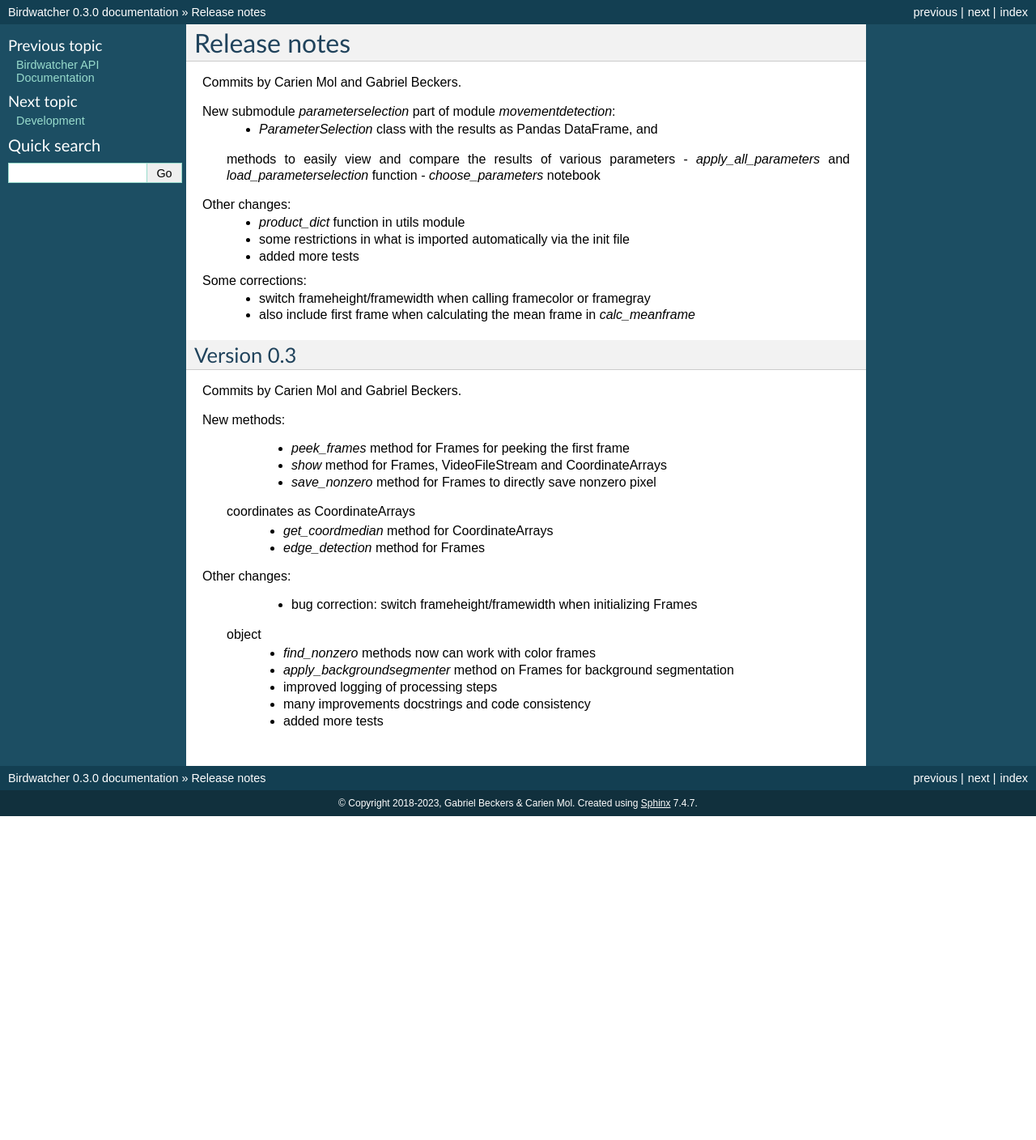
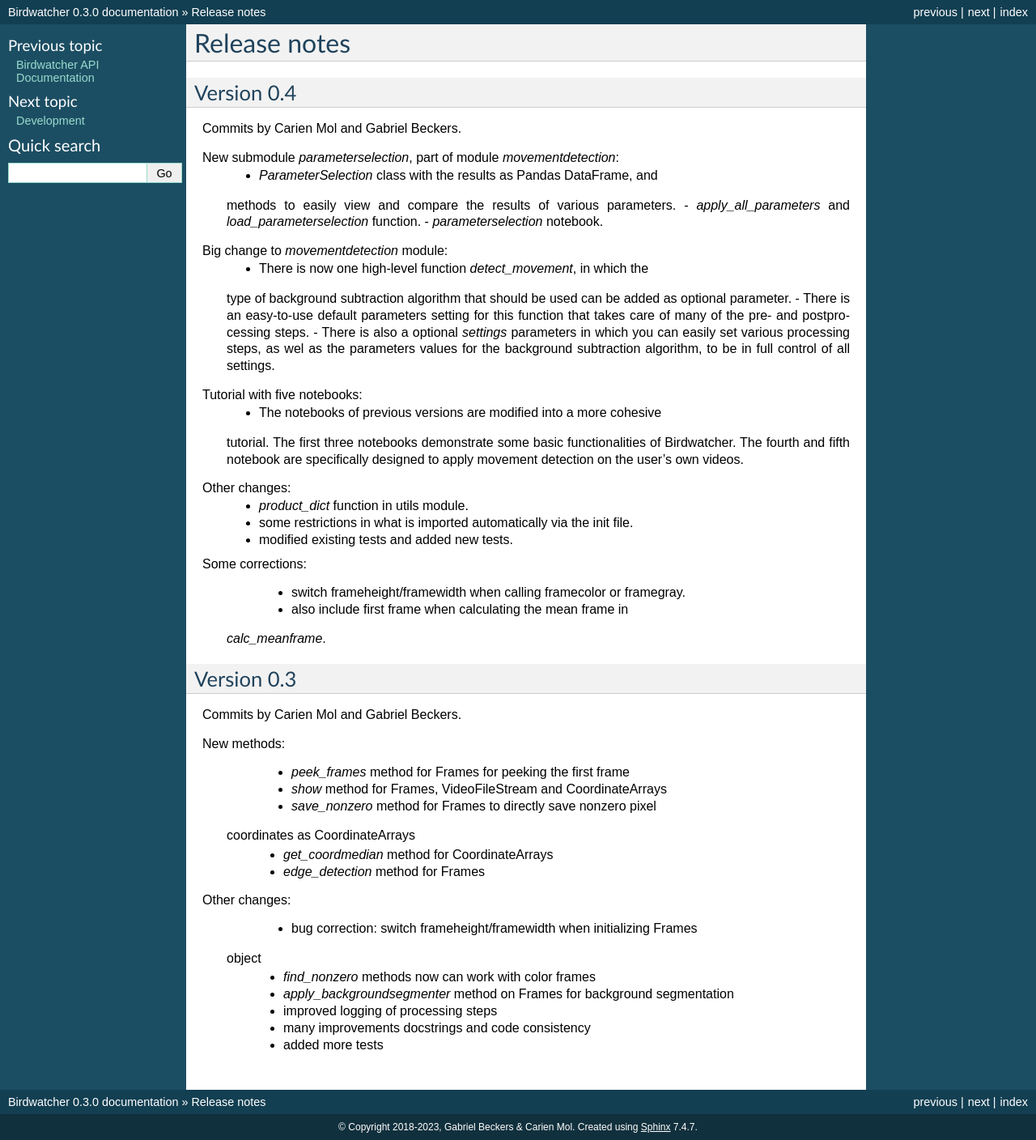
Before and after one commit to gbeckers/Birdwatcher, a Sphinx documentation site: the page built from docs/releasenotes.rst, in a window 1280 px wide. Shown: the whole page at 81% size. Built offline with Sphinx 7.4.7, drawn with Linux system fonts in a browser that asks for light colours; before the commit the page ends 1008 px from its top, so only the background shows below that.

Commit message:
update releasenotes

```diff
--- a/docs/releasenotes.rst
+++ b/docs/releasenotes.rst
@@ -1,22 +1,42 @@
 Release notes
 =============
 
+Version 0.4
+-----------
+
 Commits by Carien Mol and Gabriel Beckers.
 
-New submodule `parameterselection` part of module `movementdetection`:
+New submodule `parameterselection`, part of module `movementdetection`:
     - `ParameterSelection` class with the results as Pandas DataFrame, and
-    methods to easily view and compare the results of various parameters
-    - `apply_all_parameters` and `load_parameterselection` function
-    - `choose_parameters` notebook
+    methods to easily view and compare the results of various parameters.
+    - `apply_all_parameters` and `load_parameterselection` function.
+    - `parameterselection` notebook.
+
+Big change to `movementdetection` module:
+    - There is now one high-level function `detect_movement`, in which the
+    type of background subtraction algorithm that should be used can be added
+    as optional parameter.
+    - There is an easy-to-use default parameters setting for this function
+    that takes care of many of the pre- and postprocessing steps.
+    - There is also a optional `settings` parameters in which you can easily
+    set various processing steps, as wel as the parameters values for the
+    background subtraction algorithm, to be in full control of all settings.
+
+Tutorial with five notebooks:
+    - The notebooks of previous versions are modified into a more cohesive
+    tutorial. The first three notebooks demonstrate some basic functionalities
+    of Birdwatcher. The fourth and fifth notebook are specifically designed to
+    apply movement detection on the user's own videos.
 
 Other changes:
-    - `product_dict` function in utils module
-    - some restrictions in what is imported automatically via the init file
-    - added more tests
+    - `product_dict` function in utils module.
+    - some restrictions in what is imported automatically via the init file.
+    - modified existing tests and added new tests.
 
 Some corrections:
-	- switch frameheight/framewidth when calling framecolor or framegray
-	- also include first frame when calculating the mean frame in `calc_meanframe`
+	- switch frameheight/framewidth when calling framecolor or framegray.
+	- also include first frame when calculating the mean frame in
+    `calc_meanframe`.
 
 
 Version 0.3
```
